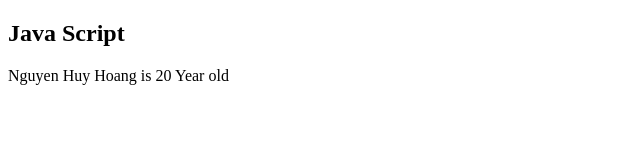
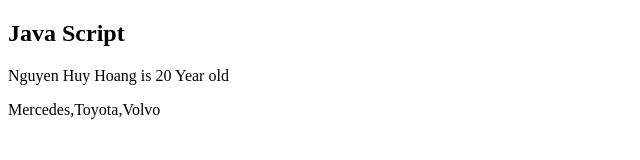
Before and after one commit to hoaugg/Week9, a plain HTML site: page index.html in a window 1280 px wide. Shown: the whole page, without its empty margins (0-640 px from the left). Drawn offline with Linux system fonts and the light colour scheme.

Commit message:
Show Array

```diff
--- a/index.html
+++ b/index.html
@@ -9,6 +9,7 @@
 <body>
     <h2>Java Script</h2>
     <p id="demo"></p>
+    <p id="array"></p>
 
     <script>
         var person =
@@ -18,8 +19,10 @@
             age:20,
             eyeColor:"Black"
         };
+        var cars = ["Mercedes","Toyota","Volvo"];
+        document.getElementById("array").innerHTML = cars;
+        document.getElementById("demo").innerHTML = person.firstName + " " + person.lastName + " is "+ person.age + " Year old";
 
-        document.getElementById("demo").innerHTML = person.firstName + " " + person.lastName + " is "+ person.age + " Year old";
     </script>
 </body>
 </html>
```
